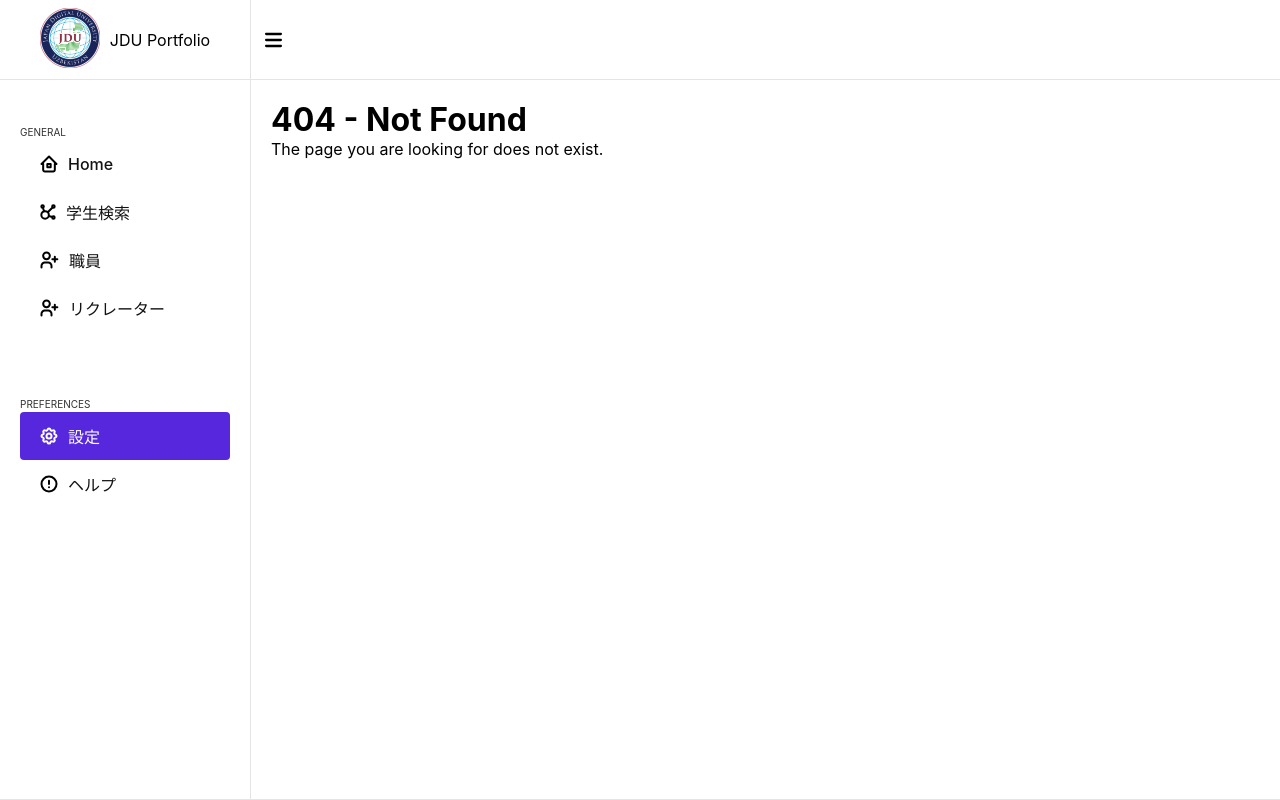
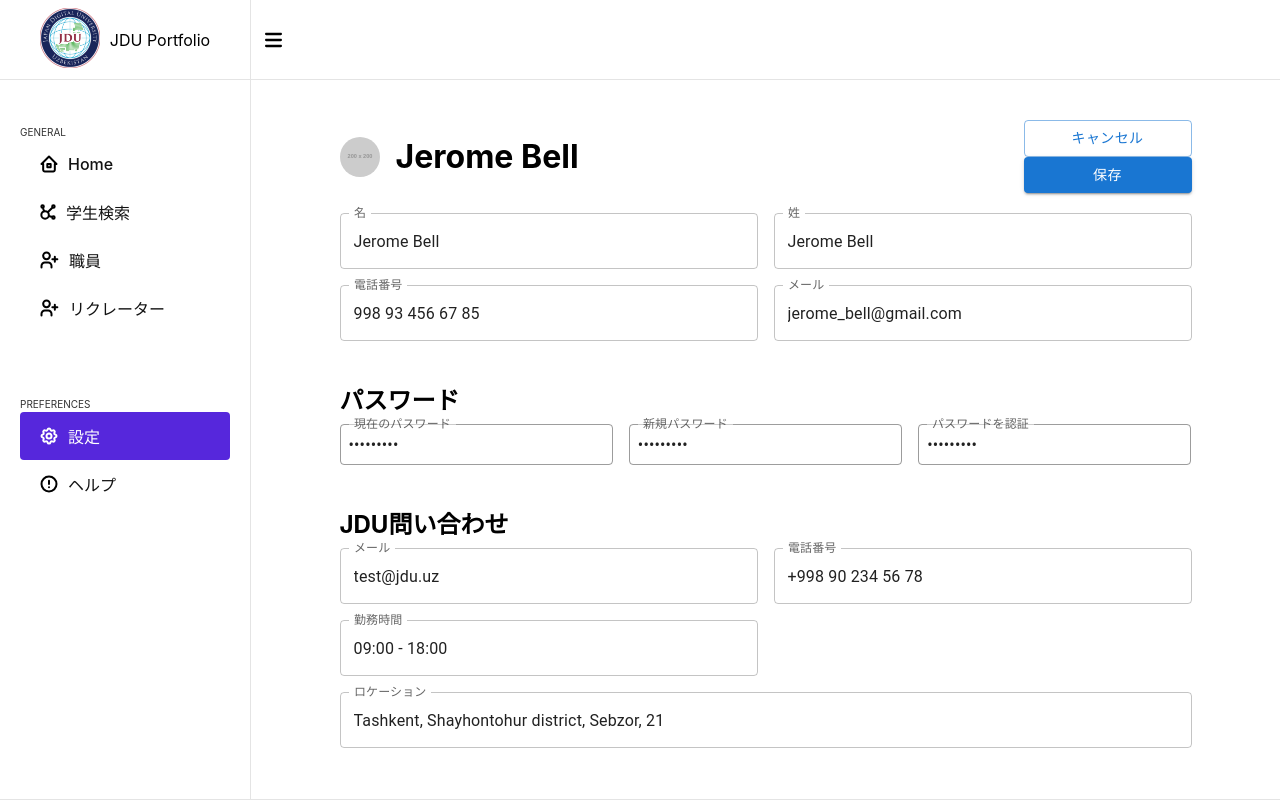
Before and after one commit to jdu211171/portfolio-all, a React (Vite) app in the folder portfolio-client/: page /settings in a window 1280 px wide. Before the commit this address had no page. Built offline with nearby package versions, Linux system fonts and the light colour scheme; sample sign-in values are in the browser's storage.

Commit message:
"setting page with scss 6.22.2024  4:08 PM"

```diff
--- a/portfolio-client/package.json
+++ b/portfolio-client/package.json
@@ -10,9 +10,12 @@
     "preview": "vite preview"
   },
   "dependencies": {
+    "@emotion/react": "^11.11.4",
+    "@emotion/styled": "^11.11.5",
     "@fortawesome/fontawesome-svg-core": "^6.5.2",
     "@fortawesome/free-solid-svg-icons": "^6.5.2",
     "@fortawesome/react-fontawesome": "^0.2.2",
+    "@mui/material": "^5.15.20",
     "dotenv": "^16.4.5",
     "react": "^18.2.0",
     "react-dom": "^18.2.0",
--- /dev/null
+++ b/portfolio-client/src/pages/setting/Setting.jsx
@@ -0,0 +1,77 @@
+import React from "react";
+import { Container, TextField, Button, Avatar, Grid, Box, IconButton } from "@mui/material";
+import "./Setting.scss";
+
+const Setting = () => {
+  return (
+    <Container maxWidth="md" className="setting-container">
+      <Box display="flex" alignItems="center" justifyContent="space-between" className="header">
+        <Box display="flex" alignItems="center">
+          <Avatar
+            alt="Jerome Bell"
+            src="https://via.placeholder.com/200"
+            className="avatar"
+          />
+          <Box ml={2}>
+            <h1>Jerome Bell</h1>
+          </Box>
+        </Box>
+        <Box>
+          <Button variant="outlined" color="primary" className="cancel-button">
+            キャンセル
+          </Button>
+          <Button variant="contained" color="primary" className="save-button">
+            保存
+          </Button>
+        </Box>
+      </Box>
+      <Grid container spacing={2} alignItems="center">
+        <Grid item xs={12} sm={6}>
+          <TextField label="名" variant="outlined" fullWidth defaultValue="Jerome Bell" />
+        </Grid>
+        <Grid item xs={12} sm={6}>
+          <TextField label="姓" variant="outlined" fullWidth defaultValue="Jerome Bell" />
+        </Grid>
+        <Grid item xs={12} sm={6}>
+          <TextField label="電話番号" variant="outlined" fullWidth defaultValue="998 93 456 67 85" />
+        </Grid>
+        <Grid item xs={12} sm={6}>
+          <TextField label="メール" variant="outlined" fullWidth defaultValue="jerome_bell@gmail.com" />
+        </Grid>
+      </Grid>
+      <Box className="section">
+        <h2>パスワード</h2>
+        <Grid container spacing={2}>
+          <Grid item xs={12} sm={4}>
+            <TextField label="現在のパスワード" variant="outlined" fullWidth type="password" defaultValue="*********" />
+          </Grid>
+          <Grid item xs={12} sm={4}>
+            <TextField label="新規パスワード" variant="outlined" fullWidth type="password" defaultValue="*********" />
+          </Grid>
+          <Grid item xs={12} sm={4}>
+            <TextField label="パスワードを認証" variant="outlined" fullWidth type="password" defaultValue="S5a8%2#91" />
+          </Grid>
+        </Grid>
+      </Box>
+      <Box className="section">
+        <h2>JDU問い合わせ</h2>
+        <Grid container spacing={2}>
+          <Grid item xs={12} sm={6}>
+            <TextField label="メール" variant="outlined" fullWidth defaultValue="test@jdu.uz" />
+          </Grid>
+          <Grid item xs={12} sm={6}>
+            <TextField label="電話番号" variant="outlined" fullWidth defaultValue="+998 90 234 56 78" />
+          </Grid>
+          <Grid item xs={12} sm={6}>
+            <TextField label="勤務時間" variant="outlined" fullWidth defaultValue="09:00 - 18:00" />
+          </Grid>
+          <Grid item xs={12}>
+            <TextField label="ロケーション" variant="outlined" fullWidth defaultValue="Tashkent, Shayhontohur district, Sebzor, 21" />
+          </Grid>
+        </Grid>
+      </Box>
+    </Container>
+  );
+};
+
+export default Setting;
--- /dev/null
+++ b/portfolio-client/src/pages/setting/Setting.scss
@@ -0,0 +1,28 @@
+.setting-container {
+    padding-top: 20px;
+  }
+
+  .header {
+    margin-bottom: 20px;
+    display: flex;
+    justify-content: space-between;
+    align-items: center;
+  }
+
+  .avatar {
+    width: 100px;
+    height: 100px;
+  }
+
+  .section {
+    margin-top: 40px;
+    margin-bottom: 40px;
+  }
+
+  .cancel-button {
+    margin-right: 10px;
+  }
+
+  .save-button {
+    margin-top: 10px;
+  }
--- a/portfolio-client/src/routes.jsx
+++ b/portfolio-client/src/routes.jsx
@@ -1,5 +1,3 @@
-// src/routes.js
-
 import React from 'react';
 import { BrowserRouter as Router, Route, Routes } from 'react-router-dom';
 
@@ -7,6 +5,7 @@ import Layout from './components/layout/Layout';
 import ProtectedLayout from './components/ProtectedLayout';
 
 import Home from './pages/home/Home';
+import Setting from './pages/setting/Setting';
 import Student from './pages/student/Student';
 import Login from './pages/login/Login';
 import NotFound from './pages/NotFound';
@@ -18,7 +17,8 @@ const AppRoutes = () => {
         <Route path="/" element={<Layout />}>
           <Route element={<ProtectedLayout />}>
             <Route index element={<Home />} />
-            <Route path="student" element={<Student />} />
+            <Route path="/student" element={<Student />} />
+            <Route path='/settings' element ={<Setting />} />
           </Route>
           <Route path="*" element={<NotFound />} />
         </Route>
```
Also changed, not shown: 1 other file (tests, documents, lock files or other folders).
